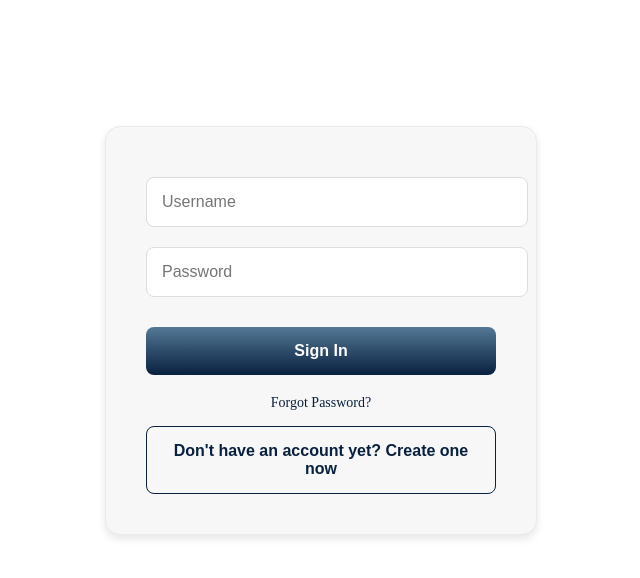
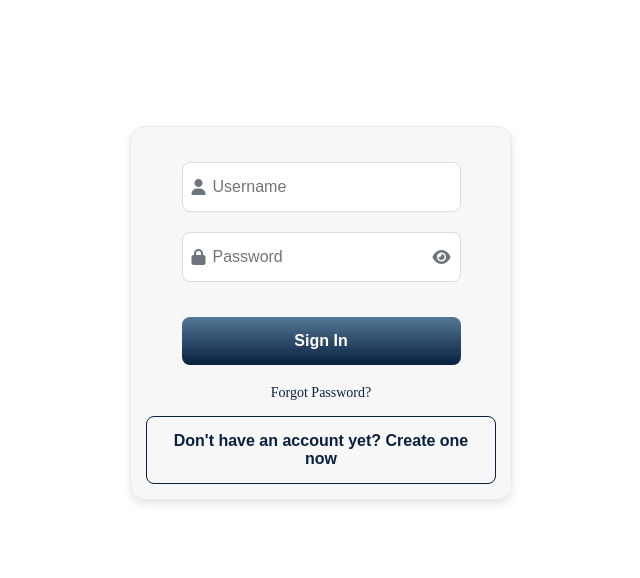
Before and after one commit to JKLT-org/EtherView, a React (Create React App) app: page / in a window 1280 px wide. Shown: the top 578 px of the page, without its empty margins (319-959 px from the left). Built offline with nearby package versions, Linux system fonts and the light colour scheme.

Commit message:
font awesome icons added to login

```diff
--- a/package.json
+++ b/package.json
@@ -7,6 +7,7 @@
   "dependencies": {
     "@emotion/react": "11.11.1",
     "@emotion/styled": "11.11.0",
+    "@fortawesome/fontawesome-free": "^6.4.2",
     "@mui/icons-material": "5.14.7",
     "@mui/material": "5.14.17",
     "@mui/system": "5.11.9",
--- a/src/main.tsx
+++ b/src/main.tsx
@@ -1,6 +1,8 @@
 import React from 'react'
 import ReactDOM from 'react-dom/client'
 import App from './app'
+import '@fortawesome/fontawesome-free/css/all.min.css';
+
 
 ReactDOM.createRoot(document.getElementById('root')).render(
   <React.StrictMode>
--- a/src/pages/Login.tsx
+++ b/src/pages/Login.tsx
@@ -2,6 +2,7 @@ import React, { CSSProperties } from 'react';
 import { useNavigate } from 'react-router-dom';
 import axios from 'axios';
 import { useState } from 'react';
+import '@fortawesome/fontawesome-free/css/all.min.css';
 
 
  const Login = () => {
@@ -9,6 +10,7 @@ import { useState } from 'react';
     const [loginError, setLoginError] = useState(false);
     const [username, setUsername] = useState('');
     const [password, setPassword] = useState('');
+    const [showPassword, setShowPassword] = useState(false);
 
   const loginBoxStyle: CSSProperties = {
     display: 'flex',
@@ -16,7 +18,7 @@ import { useState } from 'react';
     alignItems: 'center',
     justifyContent: 'center',
     width: '350px',
-    padding: '40px',
+    padding: '15px',
     margin: '10% auto',
     border: '1px solid #eaeaea',
     borderRadius: '15px',
@@ -24,14 +26,6 @@ import { useState } from 'react';
     backgroundColor: '#f7f7f7',
   };
 
-  const inputStyle: CSSProperties = {
-    width: '100%',
-    padding: '15px',
-    margin: '10px 0',
-    borderRadius: '8px',
-    border: '1px solid #ddd',
-    fontSize: '16px',
-  };
 
   const buttonStyle: CSSProperties = {
     width: '100%',
@@ -67,6 +61,44 @@ import { useState } from 'react';
     transition: 'background-color 0.3s, color 0.3s',
   };
 
+  const inputIcon: CSSProperties = {
+    position: 'relative',
+    display: 'flex',
+    width: '100%',
+    marginBottom: '15px',
+    marginTop: '20px'
+  };
+
+  const iconStyle: CSSProperties = {
+    position: 'absolute',
+    left: '10px',
+    top: '50%',
+    transform: 'translateY(-50%)',
+    pointerEvents: 'none',
+    color: '#6c757d',
+  };
+
+  const inputStyle: CSSProperties = {
+    width: '100%',
+    padding: '15px 40px 15px 30px',
+    margin: '0',
+    borderRadius: '8px',
+    border: '1px solid #ddd',
+    fontSize: '16px',
+    outline: 'none',
+  };
+
+  const eyeIconStyle: CSSProperties = {
+    position: 'absolute',
+    right: '10px',
+    top: '50%',
+    transform: 'translateY(-50%)',
+    cursor: 'pointer',
+    color: '#6c757d',
+    fontSize: '16px'
+  };
+
+
   const signUpClick = () => {
     navigate('/signup')
   }
@@ -79,9 +111,9 @@ import { useState } from 'react';
     setPassword(e.target.value);
   };
 
-//   const handleEmailChange = (e) => {
-//     setEmail(e.target.value);
-//   }
+  const togglePasswordVisibility = () => {
+    setShowPassword(!showPassword);
+  };
 
   const handleLogin = (e) => {
     e.preventDefault();
@@ -103,25 +135,39 @@ import { useState } from 'react';
         })
   }
 
+// return (
+//     <div style={loginBoxStyle}>
+//       {loginError && <p style={{ color: 'red' }}>Invalid login information. Please try again or <a href="/signup">sign up</a>.</p>}
 
-//   return (
-//     <div style={loginBoxStyle}>
-//     {loginError && <p style={{ color: 'red' }}>Invalid login information. Please try again or <a href="/signup">sign up</a>.</p>}
-//       <input type="text" placeholder="Username" value={username} style={inputStyle} />
-//       <input type="password" placeholder="Password" style={inputStyle} />
-//       <button style={buttonStyle}>Sign In</button>
+//       <form onSubmit={handleLogin}>
+//         <input type="text" placeholder="Username" value={username} onChange={handleUsernameChange} style={inputStyle} />
+//         <input type="password" placeholder="Password" value={password} onChange={handlePasswordChange} style={inputStyle} />
+//         <button type="submit" style={buttonStyle}>Sign In</button>
+//       </form>
+
 //       <a href="#forgot-password" style={linkStyle}>Forgot Password?</a>
 //       <button style={secondaryButtonStyle} onClick={signUpClick}>Don't have an account yet? Create one now</button>
 //     </div>
 //   );
+
+
 
 return (
     <div style={loginBoxStyle}>
       {loginError && <p style={{ color: 'red' }}>Invalid login information. Please try again or <a href="/signup">sign up</a>.</p>}
 
       <form onSubmit={handleLogin}>
-        <input type="text" placeholder="Username" value={username} onChange={handleUsernameChange} style={inputStyle} />
-        <input type="password" placeholder="Password" value={password} onChange={handlePasswordChange} style={inputStyle} />
+        <div style={inputIcon}>
+          <i className="fas fa-user" style={iconStyle}></i>
+          <input type="text" placeholder="Username" value={username} onChange={handleUsernameChange} style={inputStyle} />
+        </div>
+
+        <div style={inputIcon}>
+          <i className="fas fa-lock" style={iconStyle}></i>
+          <input type={showPassword ? "text" : "password"} placeholder="Password" value={password} onChange={handlePasswordChange} style={inputStyle} />
+          <i className={`fas ${showPassword ? "fa-eye-slash" : "fa-eye"}`} onClick={togglePasswordVisibility} style={eyeIconStyle}></i>
+        </div>
+
         <button type="submit" style={buttonStyle}>Sign In</button>
       </form>
 
@@ -130,6 +176,8 @@ return (
     </div>
   );
 
+
+
 }
 
 export default Login;
```
Also changed, not shown: 1 other file (tests, documents, lock files or other folders).
